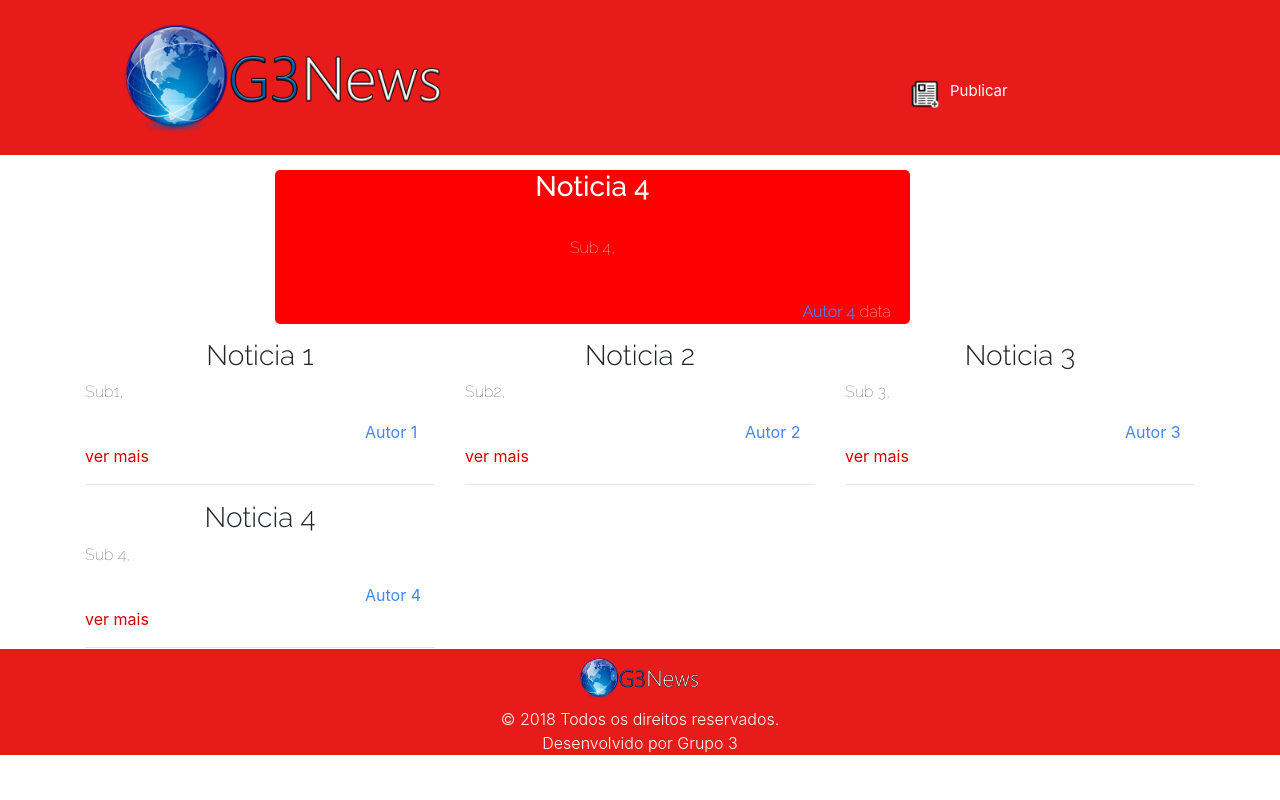
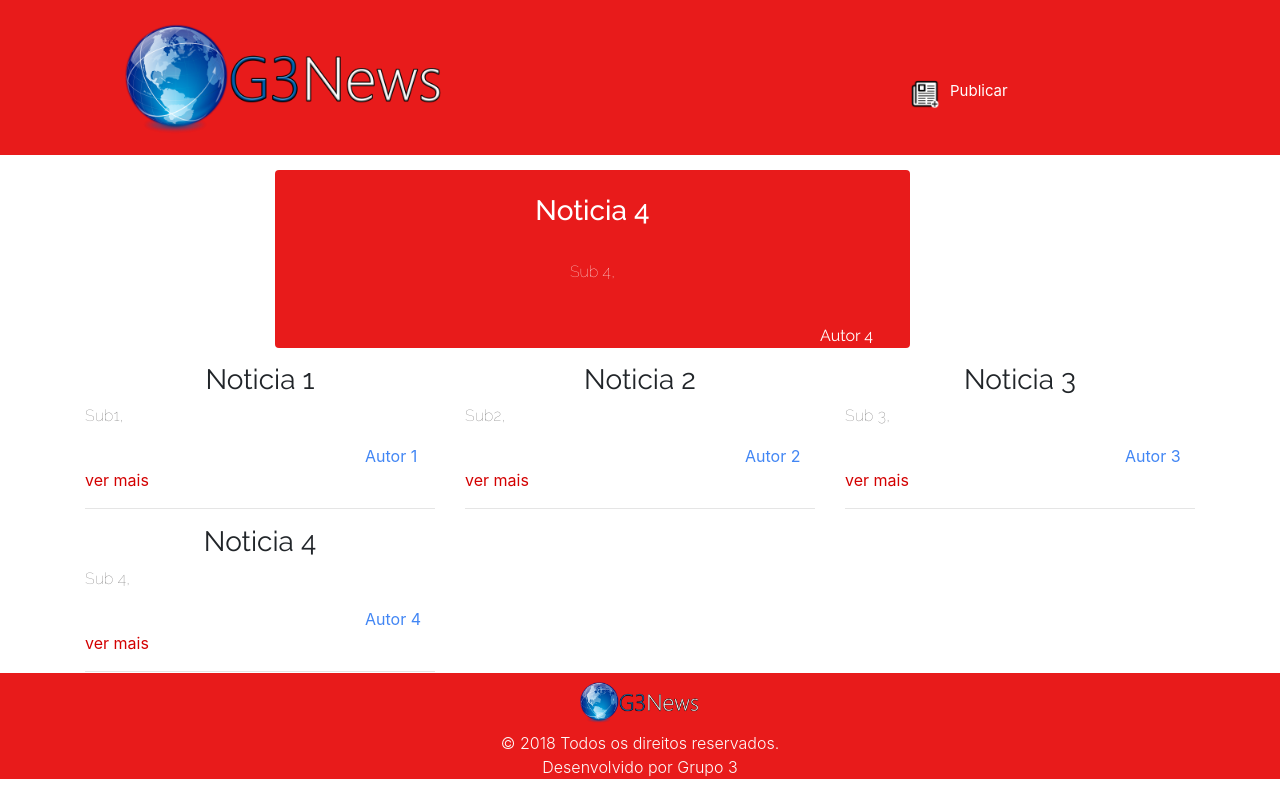
Before and after one commit to Micauane/TecInfG3, a PHP site: page / in a window 1280 px wide. Run offline with PHP 8.4, Linux system fonts and the light colour scheme; data comes from the database, SQL or seed files in the repository.

Commit message:
novemente css

```diff
--- a/css/style.css
+++ b/css/style.css
@@ -18,14 +18,17 @@ left: 80px;
 .ultimanoticia{
   font-family: 'Raleway', sans-serif;
   font-weight: 100;
-  border-radius: 5px;
-  background: red;
+  border-radius: 4px;
+  background:  #e81b1b;
   text-align: center;
   margin-bottom: 15px;
   color: #ffffff;
 
 }
 
+.ultimanoticia span{
+color: #ffffff;
+}
 .container a {
 color: #d30000;
 
@@ -46,39 +49,23 @@ font-size: 18px;
 font-weight: bold;
 }
 
-#01 p{
-  -webkit-transition: all .8s cubic-bezier(.190, 1.000, .220, 1.000);
-  -moz-transition: all .8s cubic-bezier(.190, 1.000, .220, 1.000);
-  -ms-transition: all .8s cubic-bezier(.190, 1.000, .220, 1.000);
-  -o-transition: all .8s cubic-bezier(.190, 1.000, .220, 1.000);
-  transition: all .8s cubic-bezier(.190, 1.000, .220, 1.000);
-}
+
 
 .paragrafo{
   font-family: 'Raleway', sans-serif;
   font-weight: 100;
   text-align: justify;
-  color: #444444;
+  color: #706f6f;
 }
 
 
-#01 p:hover{
-  -webkit-transform: scale(1.2);
-  -moz-transform: scale(1.2);
-  -ms-transform: scale(1.2);
-  -o-transform: scale(1.2);
-  transform: scale(1.2);
-}
 .Titulo{
   font-family: 'Raleway', sans-serif;
-  font-weight: 300;
+  font-weight: 400;
 
   text-align: center;
 }
-.panel-body{
-font-weight: normal;
-color: #000000;
-}
+
 
 #salva {
   transition: transform .2s
--- a/index.php
+++ b/index.php
@@ -36,10 +36,11 @@ include 'teste-buscarDados.php';
    <div class="row">
        <div class="col-md-7 offset-md-2">
           <div class="ultimanoticia">
+            <br>
             <h3><?php echo $titulo ?></h3> <br>
             <p><?php echo $subtitulo ?></p> <br>
             <span><?php echo $autor ?></span>
-            data <br>
+            <br>
           </div>
        </div>
    </div>
```
